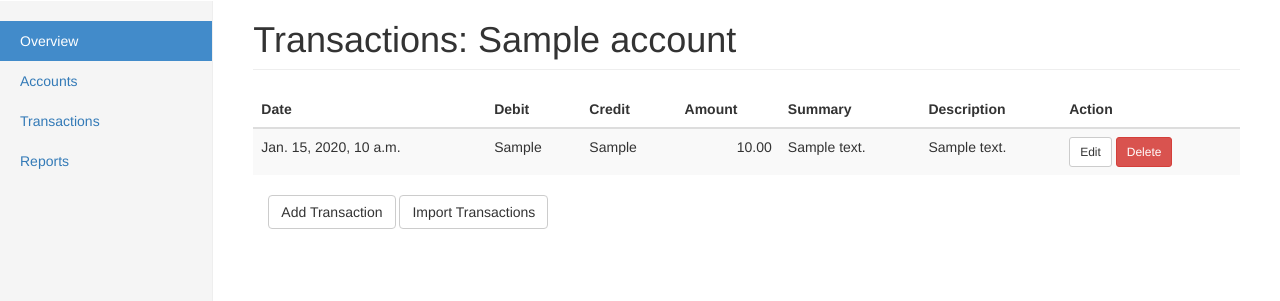
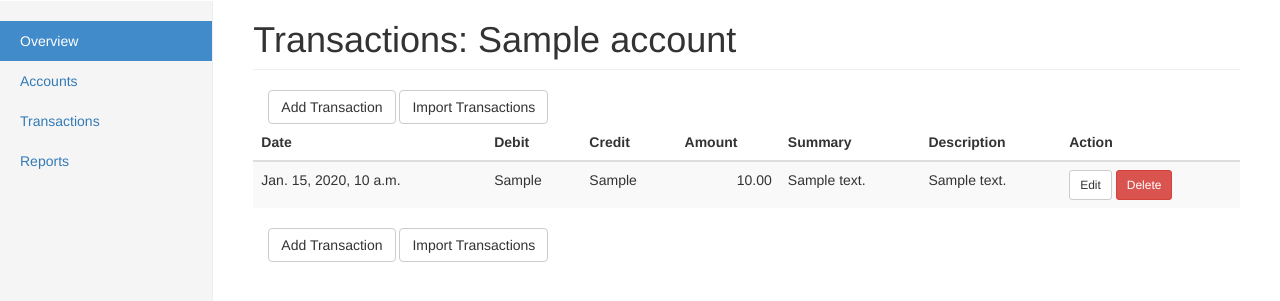
Before and after one commit to reinbach/finance-django, a Django app: template finance/templates/accounts/transaction_list.html in a window 1280 px wide. Shown: the part 50-351 px from the top of the page. Run offline with Django 3.2, Linux system fonts and the light colour scheme; the template is opened without the code that fills it: most values are stand-ins (such as "Sample title", 1, 10 or a date in 2020); some libraries are stand-ins or nearby versions.

Commit message:
added add transaction buttons

```diff
--- a/finance/templates/accounts/account_list.html
+++ b/finance/templates/accounts/account_list.html
@@ -26,6 +26,9 @@
       <a href="{% url 'accounts.account.add' %}" class="btn btn-default">
         Add Account
       </a>
+      <a href="{% url 'accounts.transaction.add' %}" class="btn btn-default">
+        Add Transaction
+      </a>
     </p>
   </div>
 {% endblock page-content %}
--- a/finance/templates/accounts/transaction_list.html
+++ b/finance/templates/accounts/transaction_list.html
@@ -7,7 +7,15 @@
   </h1>
 
   <div class="table-responsive">
-    <div class="col-md-12 text-right">
+    <div class="col-md-6">
+      <a href="{% url 'accounts.transaction.add' %}" class="btn btn-default">
+        Add Transaction
+      </a>
+      <a href="{% url 'accounts.transaction.import' %}" class="btn btn-default">
+        Import Transactions
+      </a>
+    </div>
+    <div class="col-md-6 text-right">
       {% bootstrap_pagination trxs %}
     </div>
 
```
